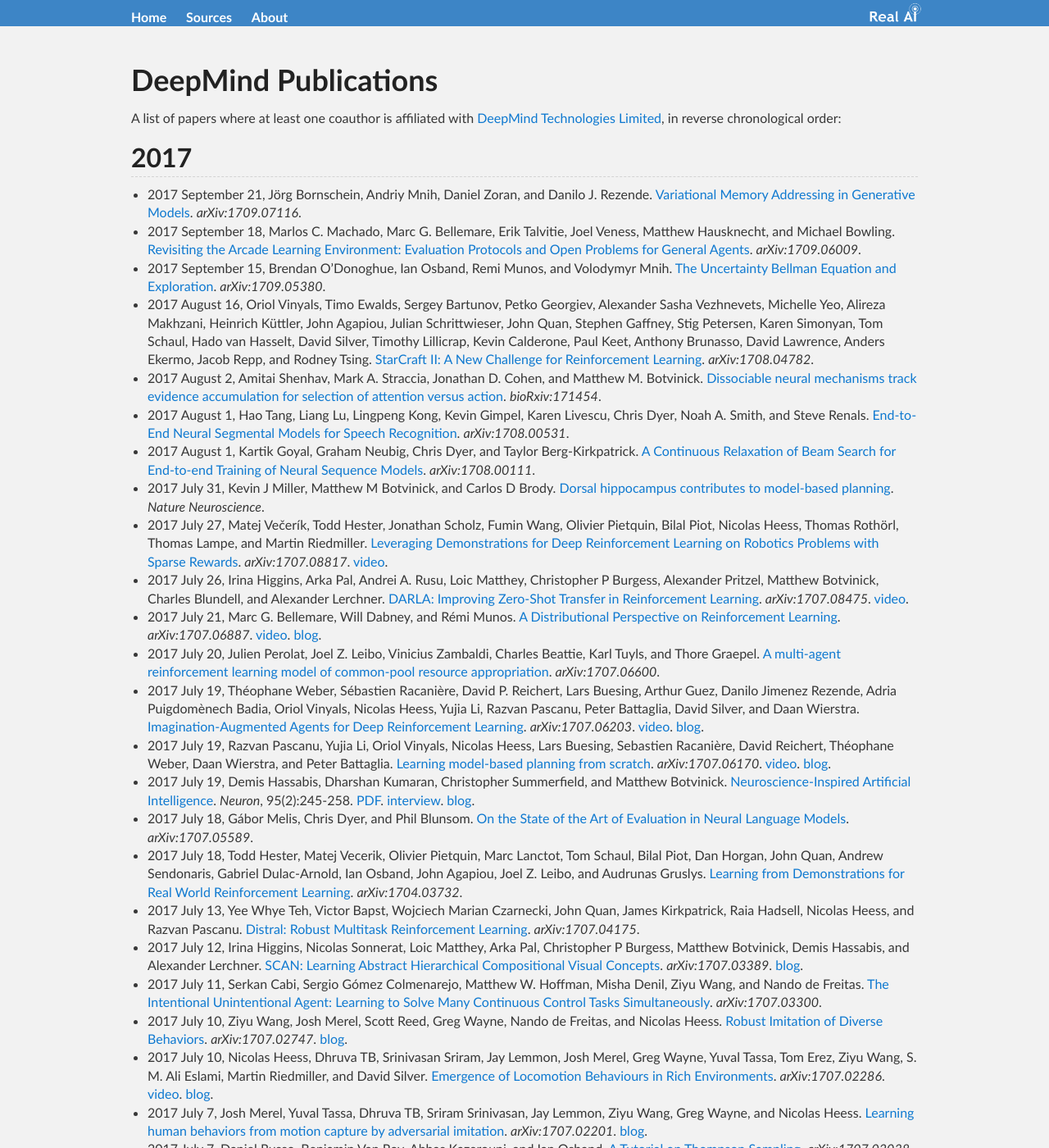
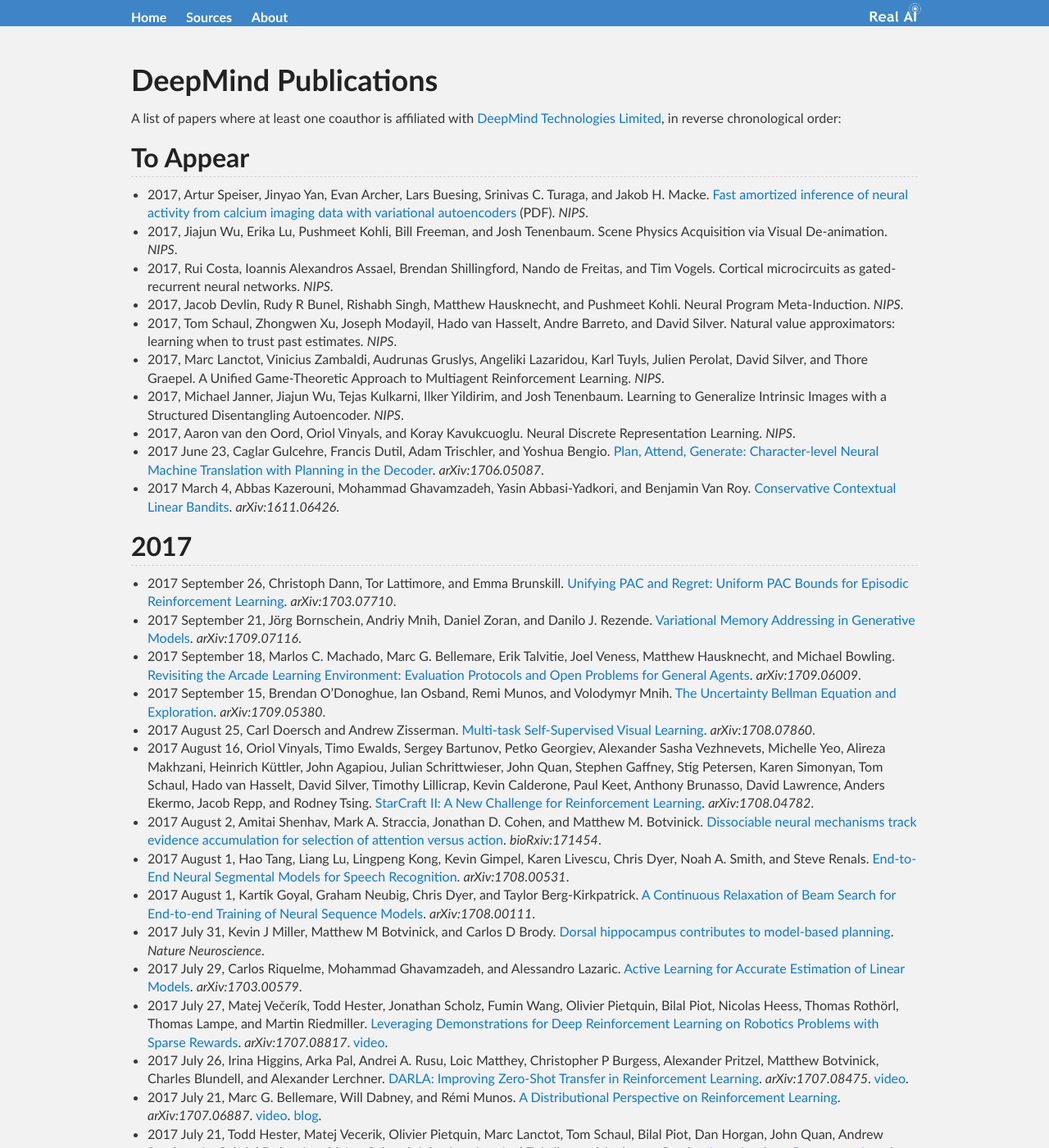
Before and after one commit to Tonywuhk/realai.org, a Jekyll site: the page built from research-groups/publications/deepmind.md, in a window 1280 px wide and 1400 px high. Shown: the whole window at 82% size. Built offline with Jekyll 4.4.1, drawn with Linux system fonts in a browser that asks for light colours; our own code applies the rules of GitHub Pages for plain Markdown files; formulas are drawn with MathJax 3; the repository's description, which GitHub fills in, is left out; some of the changed text lies outside the part shown.

Commit message:
Update files

```diff
--- a/research-groups/publications/deepmind.md
+++ b/research-groups/publications/deepmind.md
@@ -6,25 +6,41 @@
 
 A list of papers where at least one coauthor is affiliated with [DeepMind Technologies Limited](http://realai.org/research-groups/deepmind/), in reverse chronological order:
 
+## To Appear
+
+* 2017, Artur Speiser, Jinyao Yan, Evan Archer, Lars Buesing, Srinivas C. Turaga, and Jakob H. Macke. [Fast amortized inference of neural activity from calcium imaging data with variational autoencoders](http://www.mackelab.org/pubs/Speiser_NIPS_2017.pdf) (PDF). *NIPS*.
+* 2017, Jiajun Wu, Erika Lu, Pushmeet Kohli, Bill Freeman, and Josh Tenenbaum. Scene Physics Acquisition via Visual De-animation. *NIPS*.
+* 2017, Rui Costa, Ioannis Alexandros Assael, Brendan Shillingford, Nando de Freitas, and Tim Vogels. Cortical microcircuits as gated-recurrent neural networks. *NIPS*.
+* 2017, Jacob Devlin, Rudy R Bunel, Rishabh Singh, Matthew Hausknecht, and Pushmeet Kohli. Neural Program Meta-Induction. *NIPS*.
+* 2017, Tom Schaul, Zhongwen Xu, Joseph Modayil, Hado van Hasselt, Andre Barreto, and David Silver. Natural value approximators: learning when to trust past estimates. *NIPS*.
+* 2017, Marc Lanctot, Vinicius Zambaldi, Audrunas Gruslys, Angeliki Lazaridou, Karl Tuyls, Julien Perolat, David Silver, and Thore Graepel. A Unified Game-Theoretic Approach to Multiagent Reinforcement Learning. *NIPS*.
+* 2017, Michael Janner, Jiajun Wu, Tejas Kulkarni, Ilker Yildirim, and Josh Tenenbaum. Learning to Generalize Intrinsic Images with a Structured Disentangling Autoencoder. *NIPS*.
+* 2017, Aaron van den Oord, Oriol Vinyals, and Koray Kavukcuoglu. Neural Discrete Representation Learning. *NIPS*.
+* 2017 June 23, Caglar Gulcehre, Francis Dutil, Adam Trischler, and Yoshua Bengio. [Plan, Attend, Generate: Character-level Neural Machine Translation with Planning in the Decoder](https://arxiv.org/abs/1706.05087). *arXiv:1706.05087*.
+* 2017 March 4, Abbas Kazerouni, Mohammad Ghavamzadeh, Yasin Abbasi-Yadkori, and Benjamin Van Roy. [Conservative Contextual Linear Bandits](https://arxiv.org/abs/1611.06426). *arXiv:1611.06426*.
+
 ## 2017
 
+* 2017 September 26, Christoph Dann, Tor Lattimore, and Emma Brunskill. [Unifying PAC and Regret: Uniform PAC Bounds for Episodic Reinforcement Learning](https://arxiv.org/abs/1703.07710). *arXiv:1703.07710*.
 * 2017 September 21, Jörg Bornschein, Andriy Mnih, Daniel Zoran, and Danilo J. Rezende. [Variational Memory Addressing in Generative Models](https://arxiv.org/abs/1709.07116). *arXiv:1709.07116*.
 * 2017 September 18, Marlos C. Machado, Marc G. Bellemare, Erik Talvitie, Joel Veness, Matthew Hausknecht, and Michael Bowling. [Revisiting the Arcade Learning Environment: Evaluation Protocols and Open Problems for General Agents](https://arxiv.org/abs/1709.06009). *arXiv:1709.06009*.
 * 2017 September 15, Brendan O'Donoghue, Ian Osband, Remi Munos, and Volodymyr Mnih. [The Uncertainty Bellman Equation and Exploration](https://arxiv.org/abs/1709.05380). *arXiv:1709.05380*.
+* 2017 August 25, Carl Doersch and Andrew Zisserman. [Multi-task Self-Supervised Visual Learning](https://arxiv.org/abs/1708.07860). *arXiv:1708.07860*.
 * 2017 August 16, Oriol Vinyals, Timo Ewalds, Sergey Bartunov, Petko Georgiev, Alexander Sasha Vezhnevets, Michelle Yeo, Alireza Makhzani, Heinrich Küttler, John Agapiou, Julian Schrittwieser, John Quan, Stephen Gaffney, Stig Petersen, Karen Simonyan, Tom Schaul, Hado van Hasselt, David Silver, Timothy Lillicrap, Kevin Calderone, Paul Keet, Anthony Brunasso, David Lawrence, Anders Ekermo, Jacob Repp, and Rodney Tsing. [StarCraft II: A New Challenge for Reinforcement Learning](https://arxiv.org/abs/1708.04782). *arXiv:1708.04782*.
 * 2017 August 2, Amitai Shenhav, Mark A. Straccia, Jonathan D. Cohen, and Matthew M. Botvinick. [Dissociable neural mechanisms track evidence accumulation for selection of attention versus action](https://www.biorxiv.org/content/early/2017/08/02/171454). *bioRxiv:171454*.
 * 2017 August 1, Hao Tang, Liang Lu, Lingpeng Kong, Kevin Gimpel, Karen Livescu, Chris Dyer, Noah A. Smith, and Steve Renals. [End-to-End Neural Segmental Models for Speech Recognition](https://arxiv.org/abs/1708.00531). *arXiv:1708.00531*.
 * 2017 August 1, Kartik Goyal, Graham Neubig, Chris Dyer, and Taylor Berg-Kirkpatrick. [A Continuous Relaxation of Beam Search for End-to-end Training of Neural Sequence Models](https://arxiv.org/abs/1708.00111). *arXiv:1708.00111*.
 * 2017 July 31, Kevin J Miller, Matthew M Botvinick, and Carlos D Brody. [Dorsal hippocampus contributes to model-based planning](https://www.nature.com/neuro/journal/vaop/ncurrent/full/nn.4613.html). *Nature Neuroscience*.
+* 2017 July 29, Carlos Riquelme, Mohammad Ghavamzadeh, and Alessandro Lazaric. [Active Learning for Accurate Estimation of Linear Models](https://arxiv.org/abs/1703.00579). *arXiv:1703.00579*.
 * 2017 July 27, Matej Večerík, Todd Hester, Jonathan Scholz, Fumin Wang, Olivier Pietquin, Bilal Piot, Nicolas Heess, Thomas Rothörl, Thomas Lampe, and Martin Riedmiller. [Leveraging Demonstrations for Deep Reinforcement Learning on Robotics Problems with Sparse Rewards](https://arxiv.org/abs/1707.08817). *arXiv:1707.08817*. [video](https://www.youtube.com/watch?v=Vno6FGqhvDc&feature=youtu.be).
 * 2017 July 26, Irina Higgins, Arka Pal, Andrei A. Rusu, Loic Matthey, Christopher P Burgess, Alexander Pritzel, Matthew Botvinick, Charles Blundell, and Alexander Lerchner. [DARLA: Improving Zero-Shot Transfer in Reinforcement Learning](https://arxiv.org/abs/1707.08475). *arXiv:1707.08475*. [video](https://youtu.be/sZqrWFl0wQ4).
 * 2017 July 21, Marc G. Bellemare, Will Dabney, and Rémi Munos. [A Distributional Perspective on Reinforcement Learning](https://arxiv.org/abs/1707.06887). *arXiv:1707.06887*. [video](http://youtu.be/yFBwyPuO2Vg). [blog](https://deepmind.com/blog/going-beyond-average-reinforcement-learning/).
+* 2017 July 21, Todd Hester, Matej Vecerik, Olivier Pietquin, Marc Lanctot, Tom Schaul, Bilal Piot, Dan Horgan, John Quan, Andrew Sendonaris, Gabriel Dulac-Arnold, Ian Osband, John Agapiou, Joel Z. Leibo, and Audrunas Gruslys. [Learning from Demonstrations for Real World Reinforcement Learning](https://arxiv.org/abs/1704.03732). *arXiv:1704.03732*.
 * 2017 July 20, Julien Perolat, Joel Z. Leibo, Vinicius Zambaldi, Charles Beattie, Karl Tuyls, and Thore Graepel. [A multi-agent reinforcement learning model of common-pool resource appropriation](https://arxiv.org/abs/1707.06600). *arXiv:1707.06600*.
 * 2017 July 19, Théophane Weber, Sébastien Racanière, David P. Reichert, Lars Buesing, Arthur Guez, Danilo Jimenez Rezende, Adria Puigdomènech Badia, Oriol Vinyals, Nicolas Heess, Yujia Li, Razvan Pascanu, Peter Battaglia, David Silver, and Daan Wierstra. [Imagination-Augmented Agents for Deep Reinforcement Learning](https://arxiv.org/abs/1707.06203). *arXiv:1707.06203*. [video](https://drive.google.com/open?id=0B4tKsKnCCZtQY2tTOThucHVxUTQ). [blog](https://deepmind.com/blog/agents-imagine-and-plan/).
 * 2017 July 19, Razvan Pascanu, Yujia Li, Oriol Vinyals, Nicolas Heess, Lars Buesing, Sebastien Racanière, David Reichert, Théophane Weber, Daan Wierstra, and Peter Battaglia. [Learning model-based planning from scratch](https://arxiv.org/abs/1707.06170). *arXiv:1707.06170*. [video](https://drive.google.com/open?id=0B3u8dCFTG5iVaUxzbzRmNldGcU0). [blog](https://deepmind.com/blog/agents-imagine-and-plan/).
 * 2017 July 19, Demis Hassabis, Dharshan Kumaran, Christopher Summerfield, and Matthew Botvinick. [Neuroscience-Inspired Artificial Intelligence](http://www.cell.com/neuron/fulltext/S0896-6273(17)30509-3). *Neuron*, 95(2):245-258. [PDF](https://deepmind.com/documents/113/Neuron.pdf). [interview](https://www.theverge.com/2017/7/19/15998610/ai-neuroscience-machine-learning-deepmind-demis-hassabis-interview). [blog](https://deepmind.com/blog/ai-and-neuroscience-virtuous-circle/).
 * 2017 July 18, Gábor Melis, Chris Dyer, and Phil Blunsom. [On the State of the Art of Evaluation in Neural Language Models](https://arxiv.org/abs/1707.05589). *arXiv:1707.05589*.
-* 2017 July 18, Todd Hester, Matej Vecerik, Olivier Pietquin, Marc Lanctot, Tom Schaul, Bilal Piot, Dan Horgan, John Quan, Andrew Sendonaris, Gabriel Dulac-Arnold, Ian Osband, John Agapiou, Joel Z. Leibo, and Audrunas Gruslys. [Learning from Demonstrations for Real World Reinforcement Learning](https://arxiv.org/abs/1704.03732). *arXiv:1704.03732*.
 * 2017 July 13, Yee Whye Teh, Victor Bapst, Wojciech Marian Czarnecki, John Quan, James Kirkpatrick, Raia Hadsell, Nicolas Heess, and Razvan Pascanu. [Distral: Robust Multitask Reinforcement Learning](https://arxiv.org/abs/1707.04175). *arXiv:1707.04175*.
 * 2017 July 12, Irina Higgins, Nicolas Sonnerat, Loic Matthey, Arka Pal, Christopher P Burgess, Matthew Botvinick, Demis Hassabis, and Alexander Lerchner. [SCAN: Learning Abstract Hierarchical Compositional Visual Concepts](https://arxiv.org/abs/1707.03389). *arXiv:1707.03389*. [blog](https://deepmind.com/blog/imagine-creating-new-visual-concepts-recombining-familiar-ones/).
 * 2017 July 11, Serkan Cabi, Sergio Gómez Colmenarejo, Matthew W. Hoffman, Misha Denil, Ziyu Wang, and Nando de Freitas. [The Intentional Unintentional Agent: Learning to Solve Many Continuous Control Tasks Simultaneously](https://arxiv.org/abs/1707.03300). *arXiv:1707.03300*.
@@ -35,12 +51,14 @@
 * 2017 July 4, Ida Momennejad, Evan M. Russek, Jin H. Cheong, Matthew M. Botvinick, Nathaniel Daw, and Samuel J. Gershman. [The successor representation in human reinforcement learning](http://www.biorxiv.org/content/early/2017/07/04/083824). *bioRxiv:083824*.
 * 2017 July 2, Harm de Vries, Florian Strub, Jérémie Mary, Hugo Larochelle, Olivier Pietquin, and Aaron Courville. [Modulating early visual processing by language](https://arxiv.org/abs/1707.00683). *arXiv:1707.00683*.
 * 2017 June 30, Meire Fortunato, Mohammad Gheshlaghi Azar, Bilal Piot, Jacob Menick, Ian Osband, Alex Graves, Vlad Mnih, Remi Munos, Demis Hassabis, Olivier Pietquin, Charles Blundell, and Shane Legg. [Noisy Networks for Exploration](https://arxiv.org/abs/1706.10295). *arXiv:1706.10295*.
+* 2017 June 30, Rui Shu, Hung H. Bui, and Mohammad Ghavamzadeh. [Bottleneck Conditional Density Estimation](https://arxiv.org/abs/1611.08568). *arXiv:1611.08568*.
 * 2017 June 29, Swabha Swayamdipta, Sam Thomson, Chris Dyer, and Noah A. Smith. [Frame-Semantic Parsing with Softmax-Margin Segmental RNNs and a Syntactic Scaffold](https://arxiv.org/abs/1706.09528). *arXiv:1706.09528*.
 * 2017 June 26, Samuel Ritter, David G. T. Barrett, Adam Santoro, and Matt M. Botvinick. [Cognitive Psychology for Deep Neural Networks: A Shape Bias Case Study](https://arxiv.org/abs/1706.08606). *arXiv:1706.08606*.
 * 2017 June 26, Karl Moritz Hermann, Felix Hill, Simon Green, Fumin Wang, Ryan Faulkner, Hubert Soyer, David Szepesvari, Wojciech Marian Czarnecki, Max Jaderberg, Denis Teplyashin, Marcus Wainwright, Chris Apps, Demis Hassabis, and Phil Blunsom. [Grounded Language Learning in a Simulated 3D World](https://arxiv.org/abs/1706.06551). *arXiv:1706.06551*. [video](https://youtu.be/wJjdu1bPJ04).
 * 2017 June 21, Ari Weinstein and Matthew M. Botvinick. [Structure Learning in Motor Control:A Deep Reinforcement Learning Model](https://arxiv.org/abs/1706.06827). *arXiv:1706.06827*.
 * 2017 June 20, Diana Borsa, Bilal Piot, Rémi Munos, and Olivier Pietquin. [Observational Learning by Reinforcement Learning](https://arxiv.org/abs/1706.06617). *arXiv:1706.06617*. [video](https://www.youtube.com/playlist?list=PL9d1eKcBwMR9_Aw0PgAZZIQPlYPLhxscI).
 * 2017 June 20, Misha Denil, Sergio Gómez Colmenarejo, Serkan Cabi, David Saxton, and Nando de Freitas. [Programmable Agents](https://arxiv.org/abs/1706.06383). *arXiv:1706.06383*.
+* 2017 June 20, Masrour Zoghi, Tomas Tunys, Mohammad Ghavamzadeh, Branislav Kveton, Csaba Szepesvari, and Zheng Wen. [Online Learning to Rank in Stochastic Click Models](https://arxiv.org/abs/1703.02527). *arXiv:1703.02527*.
 * 2017 June 18, Danijar Hafner, Alex Irpan, James Davidson, and Nicolas Heess. [Learning Hierarchical Information Flow with Recurrent Neural Modules](https://arxiv.org/abs/1706.05744). *arXiv:1706.05744*.
 * 2017 June 16, Peter Sunehag, Guy Lever, Audrunas Gruslys, Wojciech Marian Czarnecki, Vinicius Zambaldi, Max Jaderberg, Marc Lanctot, Nicolas Sonnerat, Joel Z. Leibo, Karl Tuyls, and Thore Graepel. [Value-Decomposition Networks For Cooperative Multi-Agent Learning](https://arxiv.org/abs/1706.05296). *arXiv:1706.05296*.
 * 2017 June 15, Mihaela Rosca, Balaji Lakshminarayanan, David Warde-Farley, and Shakir Mohamed. [Variational Approaches for Auto-Encoding Generative Adversarial Networks](https://arxiv.org/abs/1706.04987). *arXiv:1706.04987*.
@@ -159,6 +176,7 @@
 * 2016 September 23, Yishu Miao and Phil Blunsom. [Language as a Latent Variable: Discrete Generative Models for Sentence Compression](https://arxiv.org/abs/1609.07317). *arXiv:1609.07317*.
 * 2016 September 21, Oriol Vinyals, Alexander Toshev, Samy Bengio, and Dumitru Erhan. [Show and Tell: Lessons learned from the 2015 MSCOCO Image Captioning Challenge](https://arxiv.org/abs/1609.06647). *arXiv:1609.06647*.
 * 2016 September 12, Aaron van den Oord, Sander Dieleman, Heiga Zen, Karen Simonyan, Oriol Vinyals, Alex Graves, Nal Kalchbrenner, Andrew Senior, and Koray Kavukcuoglu. [WaveNet: A Generative Model for Raw Audio](https://arxiv.org/abs/1609.03499). *arXiv:1609.03499*.
+* 2016 September 6, Matthieu Geist, Bilal Piot, and Olivier Pietquin. [Should one minimize the Bellman residual or maximize the mean value?](https://arxiv.org/abs/1606.07636) *arXiv:1606.07636*.
 * 2016 August 18, Max Jaderberg, Wojciech Marian Czarnecki, Simon Osindero, Oriol Vinyals, Alex Graves, and Koray Kavukcuoglu. [Decoupled Neural Interfaces using Synthetic Gradients](https://arxiv.org/abs/1608.05343). *arXiv:1608.05343*.
 * 2016 August 9, Ian Osband and Benjamin Van Roy. [On Lower Bounds for Regret in Reinforcement Learning](https://arxiv.org/abs/1608.02732). *arXiv:1608.02732*.
 * 2016 August 9, Ian Osband and Benjamin Van Roy. [Posterior Sampling for Reinforcement Learning Without Episodes](https://arxiv.org/abs/1608.02731). *arXiv:1608.02731*.
```
Also changed, not shown: other parts of research-groups/publications/deepmind.md (+0 -2 lines), course/reinforcement-learning/DQN-agent-on-CartPole.md (+2 -2 lines), forecasts/README.md (+6 -0 lines), research-groups/publications/google-brain.md (+6 -0 lines), sources.md (+2 -1 lines), timing.md (+5 -1 lines).
